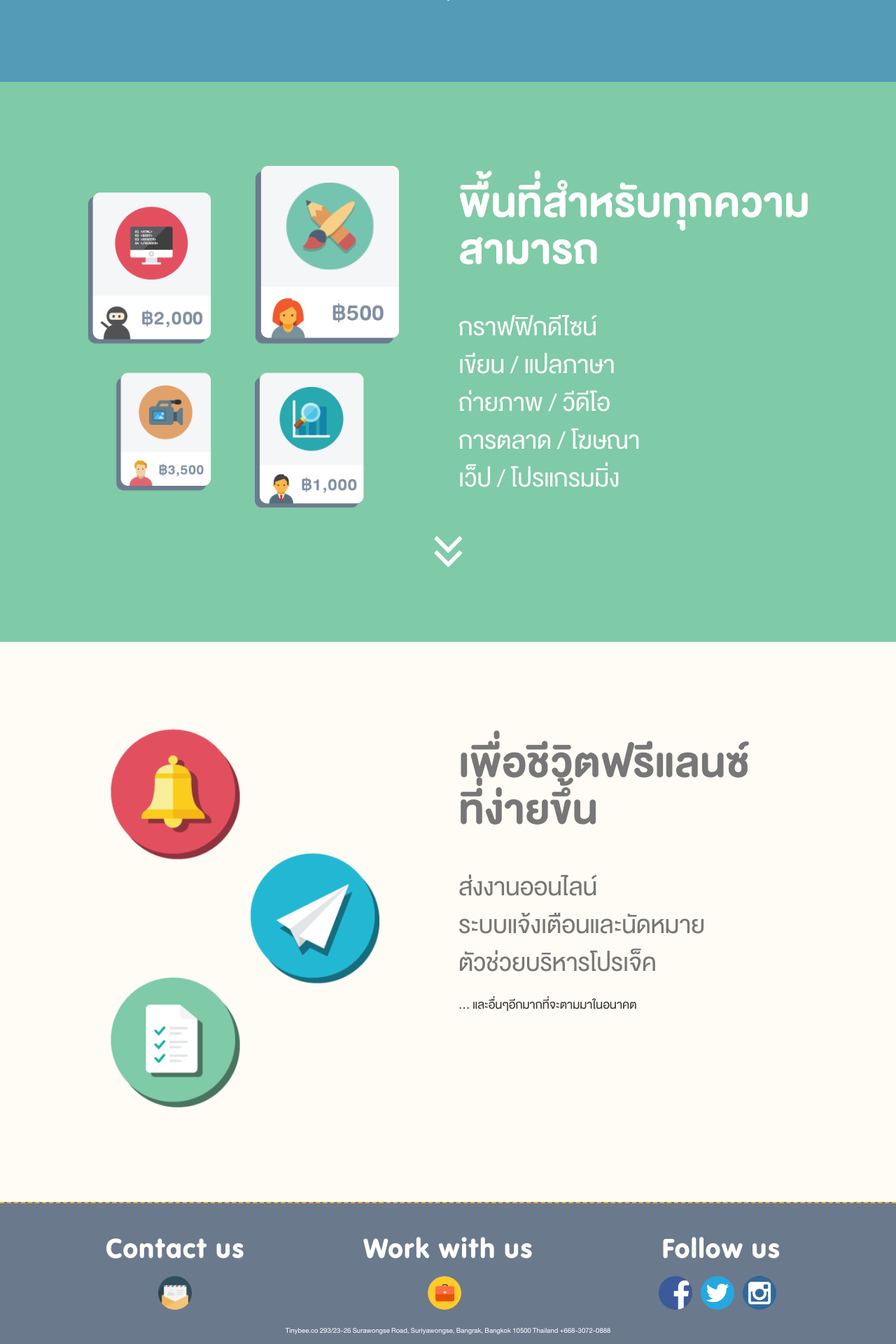
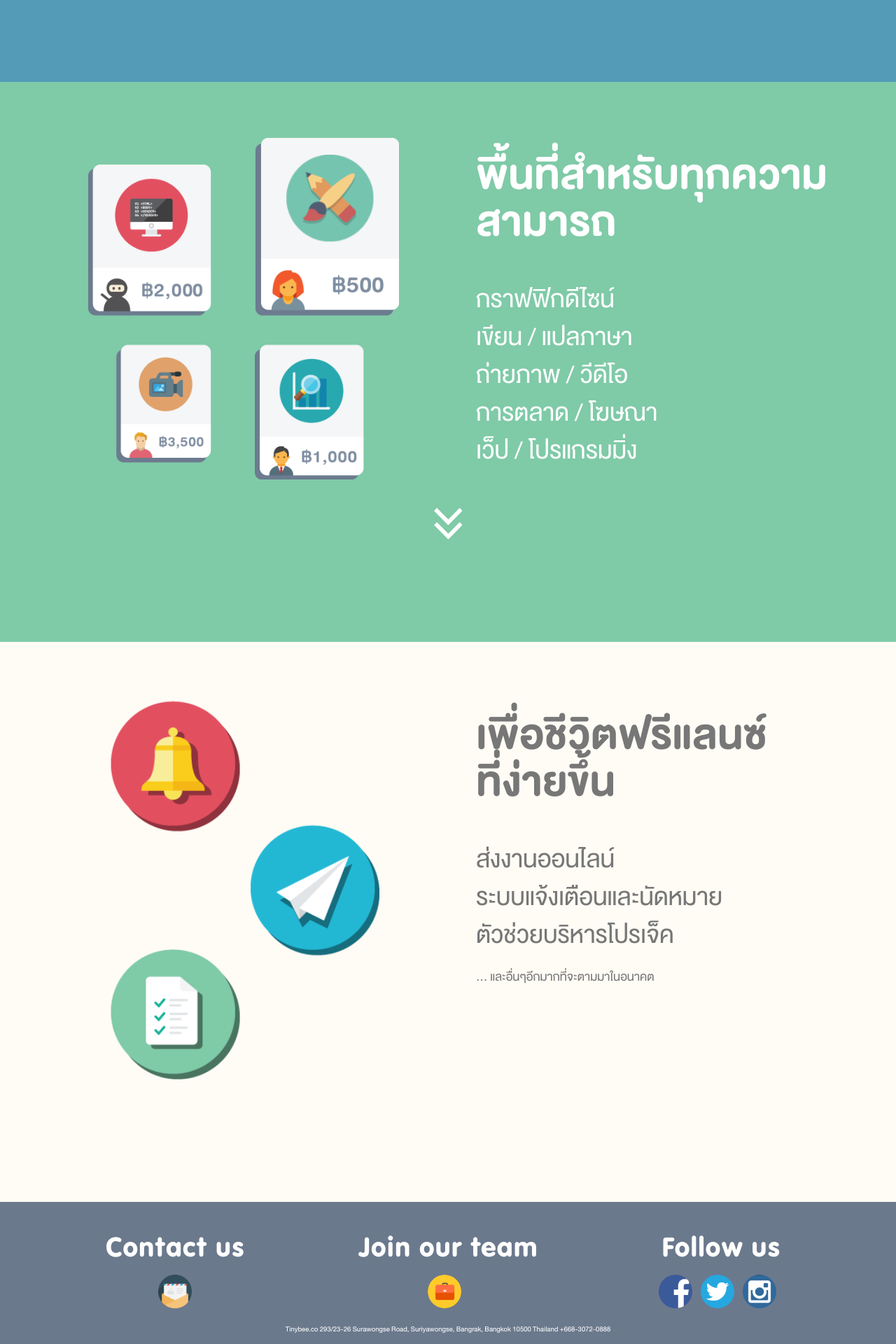
Before and after one commit to palaa159/fastwork_landing, a PHP site: page / in a window 1280 px wide. Shown: the part 1483-3403 px from the top of the page at 70% size. Run offline with PHP 8.4, Linux system fonts and the light colour scheme; some libraries are stand-ins or nearby versions.

Commit message:
- update minor fixes

```diff
--- a/css/style.css
+++ b/css/style.css
@@ -37,9 +37,13 @@ h2 {
     font-size: 3.5em;
 }
 
+.left-padding {
+    padding-left: 40px;
+}
+
 .tb-btn {
-    border-color: #fbb330;
-    background: #fbb330;
+    border-color: #E04F5F;
+    background: #E04F5F;
     color: #fff;
 }
 
@@ -97,8 +101,14 @@ h2 {
         height: auto !important;
     }
     h1 {
-        font-size: 5em;
+        font-size: 3.5em;
         line-height: 0.8em;
+    }
+    h2 {
+        font-size: 2em;
+    }
+    .left-padding {
+        padding-left: 20px;
     }
 }
 
@@ -107,15 +117,15 @@ h2 {
 }
 #page2 {
     background: #539BB7;
-    padding-top: 120px;
+    padding-top: 80px;
 }
 #page3 {
     background: #7FCAA7;
-    padding-top: 120px;
+    padding-top: 80px;
 }
 #page4 {
     background: #FFFCF5;
-    padding-top: 120px;
+    padding-top: 80px;
     /*border-bottom: 4px solid #fbb330;*/
 }
 
@@ -124,8 +134,8 @@ footer {
     width: 100%;
     height: auto !important;
     min-height: 100px !important;
-    padding-bottom: 0px !important;
-    border-top: 2px dashed #fbb330;
+    padding-bottom: 20px !important;
+    /*border-top: 2px dashed #fbb330;*/
 }
 
 .follow a {
--- a/index.html
+++ b/index.html
@@ -4,15 +4,15 @@
 	<!-- Meta data for Facebook -->
 	<meta property="og:url"           content="http://tinybee.co" />
     <meta property="og:type"          content="website" />
-    <meta property="og:title"         content="Tinybee จุดเริ่มต้นของ Freelance" />
-    <meta property="og:description"   content="Tinybee จุดเริ่มต้นของ Freelance" />
+    <meta property="og:title"         content="Tinybee จุดเริ่มต้นของการหางานฟรีแลนซ์" />
+    <meta property="og:description"   content="Tinybee จุดเริ่มต้นของการหางานฟรีแลนซ์" />
     <meta property="og:image"         content="http://tinybee.co/img/logo/logo-sharing.png" />
 
 	<meta charset="utf-8">
 	<meta http-equiv="X-UA-Compatible" content="IE=edge">
 	<meta name="viewport" content="width=device-width, initial-scale=1.0">
 	<title>
-		Tinybee จุดเริ่มต้นของนักศึกษาหางานฟรีแลนซ์
+		Tinybee จุดเริ่มต้นของการหางานฟรีแลนซ์
 	</title>
 	<link rel="apple-touch-icon" sizes="57x57" href="/img/favicons/apple-touch-icon-57x57.png">
 	<link rel="apple-touch-icon" sizes="60x60" href="/img/favicons/apple-touch-icon-60x60.png">
@@ -122,7 +122,7 @@
 				<div class="col col-xs-12 col-sm-6 text-center">
 					<img src="/img/p_graphics/page2-benefits.png" width="90%" alt="">
 				</div>
-				<div class="col col-xs-12 col-sm-6">
+				<div class="col col-xs-12 col-sm-6 left-padding">
 					<h1 class="text-white">
 						<span class="vag">tinybee</span><br>ช่วยคุณ...
 					</h1>
@@ -154,7 +154,7 @@
 				<div class="col col-xs-12 col-sm-6 text-center">
 					<img src="/img/p_graphics/page3-skills.png" width="80%" alt="">
 				</div>
-				<div class="col col-xs-12 col-sm-6">
+				<div class="col col-xs-12 col-sm-6 left-padding">
 					<h1 class="text-white">
 						พื้นที่สำหรับทุกความสามารถ
 					</h1>
@@ -188,7 +188,7 @@
 				<div class="col col-xs-12 col-sm-6 text-center">
 					<img src="/img/p_graphics/page4-assist.png" width="70%" alt="">
 				</div>
-				<div class="col col-xs-12 col-sm-6">
+				<div class="col col-xs-12 col-sm-6 left-padding">
 					<h1 class="text-muted">
 						เพื่อชีวิตฟรีแลนซ์<br>ที่ง่ายขึ้น
 					</h1>
@@ -200,7 +200,7 @@
 						<br>
 						ตัวช่วยบริหารโปรเจ็ค
 					</h2>
-					<h3>... และอื่นๆอีกมากที่จะตามมาในอนาคต</h3>
+					<h3 class="text-muted">... และอื่นๆอีกมากที่จะตามมาในอนาคต</h3>
 				</div>
 			</div>
 		</div>
@@ -218,7 +218,7 @@
 				</div>
 				<div class="col col-sm-4 text-center follow">
 					<h2 class="text-white">
-						<span class="vag">Work with us</span>
+						<span class="vag">Join our team</span>
 					</h2>
 					<a href="/">
 						<img src="/img/work.png" width="48" alt="">
```
Also changed, not shown: img/p_graphics/page2-benefits.png.
